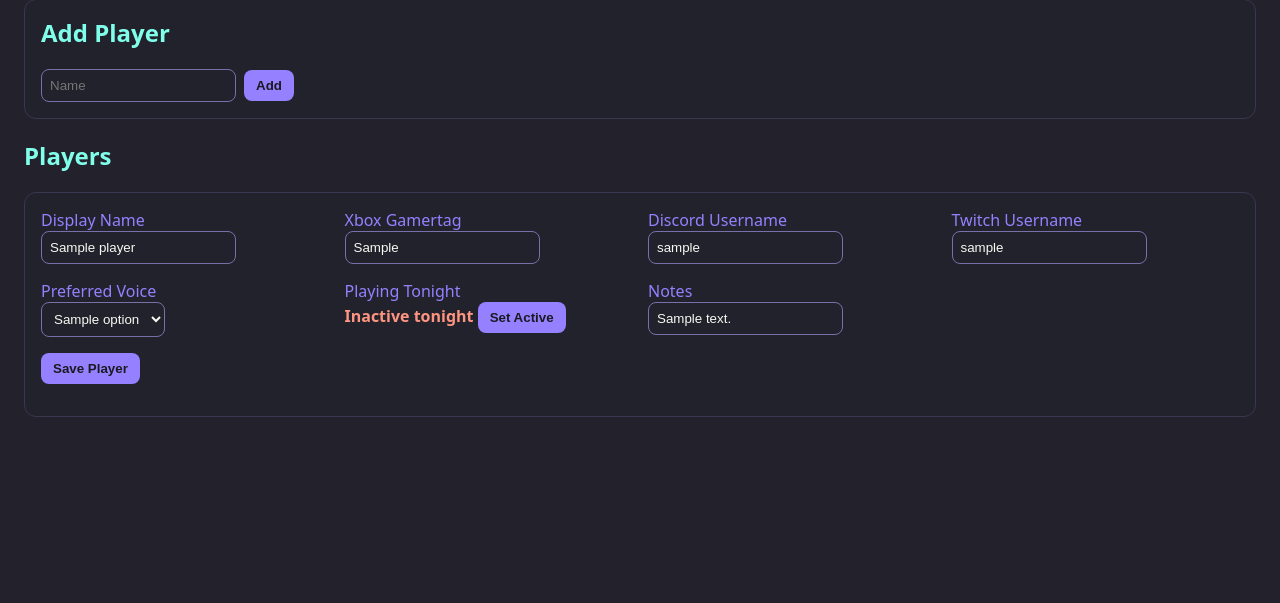
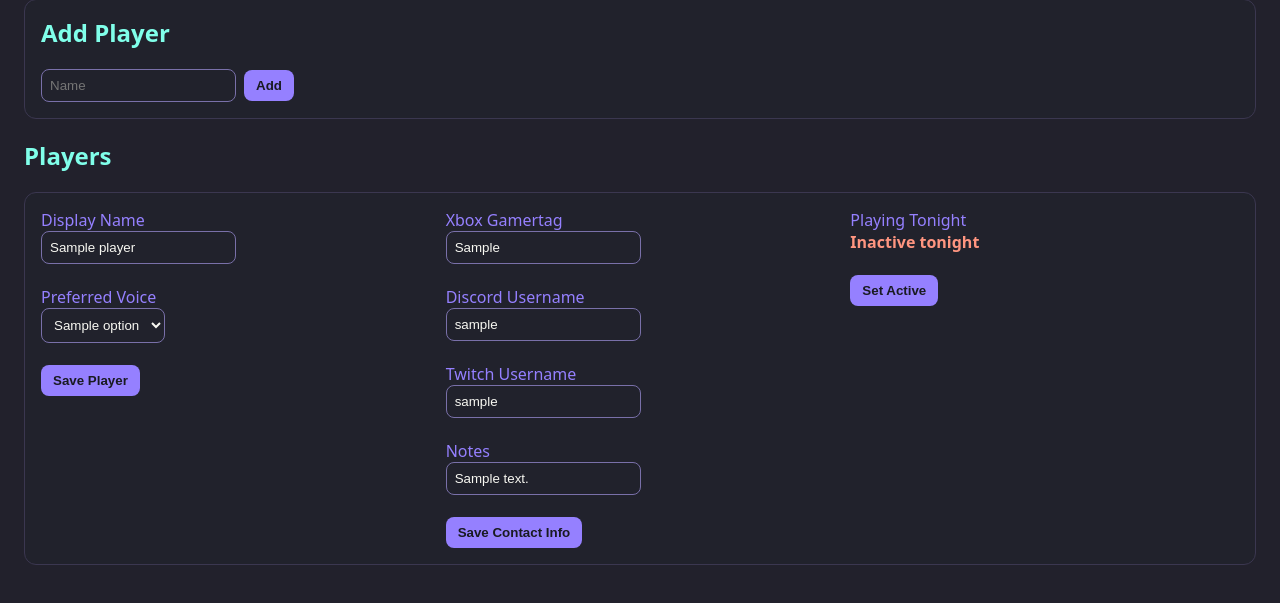
Before and after one commit to Lukefilewalker/SquadSync, a FastAPI app: template app/templates/players.html in a window 1280 px wide. Shown: the part 197-800 px from the top of the page. Run offline with FastAPI, Linux system fonts and the light colour scheme; the template is opened without the code that fills it: most values are stand-ins (such as "Sample title", 1, 10 or a date in 2020).

```diff
--- a/app/main.py
+++ b/app/main.py
@@ -726,7 +726,6 @@ def update_player(
     discord_username: str = Form(""),
     twitch_username: str = Form(""),
     preferred_voice: str = Form("Either"),
-    active_tonight: int = Form(0),
     notes: str = Form(""),
 ):
     if preferred_voice not in VOICE_OPTIONS:
@@ -741,7 +740,6 @@ def update_player(
                 discord_username = ?,
                 twitch_username = ?,
                 preferred_voice = ?,
-                active_tonight = ?,
                 notes = ?
             WHERE id = ?
             """,
@@ -751,7 +749,6 @@ def update_player(
                 discord_username.strip(),
                 twitch_username.strip(),
                 preferred_voice,
-                active_tonight,
                 notes.strip(),
                 player_id,
             ),
--- a/app/templates/players.html
+++ b/app/templates/players.html
@@ -13,31 +13,14 @@
 
 {% for player in players %}
 <div class="card">
+    <div class="grid">
+        <div>
             <form method="post" action="/players/update">
                 <input type="hidden" name="player_id" value="{{ player.id }}">
 
-        <div class="grid">
-            <div>
                 <label class="small">Display Name</label><br>
-                <input name="name" value="{{ player.name }}" required>
-            </div>
+                <input name="name" value="{{ player.name }}" required><br><br>
 
-            <div>
-                <label class="small">Xbox Gamertag</label><br>
-                <input name="xbox_gamertag" value="{{ player.xbox_gamertag }}" placeholder="Xbox name">
-            </div>
-
-            <div>
-                <label class="small">Discord Username</label><br>
-                <input name="discord_username" value="{{ player.discord_username }}" placeholder="Discord name">
-            </div>
-
-            <div>
-                <label class="small">Twitch Username</label><br>
-                <input name="twitch_username" value="{{ player.twitch_username }}" placeholder="Twitch name">
-            </div>
-
-            <div>
                 <label class="small">Preferred Voice</label><br>
                 <select name="preferred_voice">
                     {% for option in voice_options %}
@@ -45,39 +28,54 @@
                             {{ option }}
                         </option>
                     {% endfor %}
-                </select>
+                </select><br><br>
+
+                <button type="submit">Save Player</button>
+            </form>
+        </div>
+
+        <div>
+            <form method="post" action="/players/update">
+                <input type="hidden" name="player_id" value="{{ player.id }}">
+                <input type="hidden" name="name" value="{{ player.name }}">
+                <input type="hidden" name="preferred_voice" value="{{ player.preferred_voice }}">
+
+                <label class="small">Xbox Gamertag</label><br>
+                <input name="xbox_gamertag" value="{{ player.xbox_gamertag }}" placeholder="Xbox name"><br><br>
+
+                <label class="small">Discord Username</label><br>
+                <input name="discord_username" value="{{ player.discord_username }}" placeholder="Discord name"><br><br>
+
+                <label class="small">Twitch Username</label><br>
+                <input name="twitch_username" value="{{ player.twitch_username }}" placeholder="Twitch name"><br><br>
+
+                <label class="small">Notes</label><br>
+                <input name="notes" value="{{ player.notes }}" placeholder="Optional notes"><br><br>
+
+                <button type="submit">Save Contact Info</button>
+            </form>
         </div>
 
         <div>
             <label class="small">Playing Tonight</label><br>
 
             {% if player.active_tonight %}
-        <span class="status-installed">Active tonight</span>
-        <form method="post" action="/players/set-active" style="display:inline;">
+                <span class="status-installed">Active tonight</span><br><br>
+                <form method="post" action="/players/set-active">
                     <input type="hidden" name="player_id" value="{{ player.id }}">
                     <input type="hidden" name="active_tonight" value="0">
                     <button type="submit">Set Inactive</button>
                 </form>
             {% else %}
-        <span class="status-not-owned">Inactive tonight</span>
-        <form method="post" action="/players/set-active" style="display:inline;">
+                <span class="status-not-owned">Inactive tonight</span><br><br>
+                <form method="post" action="/players/set-active">
                     <input type="hidden" name="player_id" value="{{ player.id }}">
                     <input type="hidden" name="active_tonight" value="1">
                     <button type="submit">Set Active</button>
                 </form>
             {% endif %}
         </div>
-
-            <div>
-                <label class="small">Notes</label><br>
-                <input name="notes" value="{{ player.notes }}" placeholder="Optional notes">
     </div>
-        </div>
-
-        <p>
-            <button type="submit">Save Player</button>
-        </p>
-    </form>
 </div>
 {% endfor %}
 
```
Lines whose indentation alone changed are shown as unchanged.
